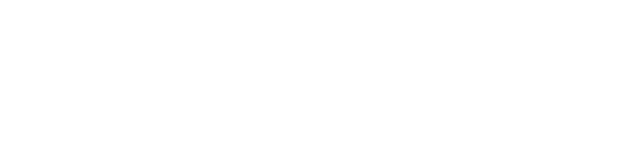
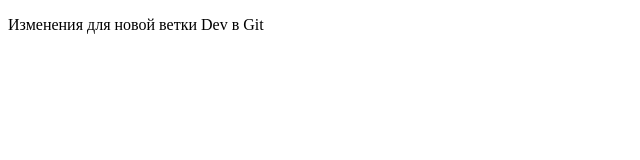
Before and after one commit to samsak1990/git-learn, a plain HTML site: page index.html in a window 1280 px wide. Shown: the whole page, without its empty margins (0-640 px from the left). Drawn offline with Linux system fonts and the light colour scheme.

Commit message:
Added text for Dev

```diff
--- a/index.html
+++ b/index.html
@@ -5,6 +5,6 @@
     <title>Title</title>
 </head>
 <body>
-
+    <p>Изменения для новой ветки Dev в Git</p>
 </body>
 </html>
--- a/style.css
+++ b/style.css
@@ -1,3 +1,8 @@
 body{
   color: rad;
 }
+
+p{
+    font-size:16px;
+    color: green;
+}
```
